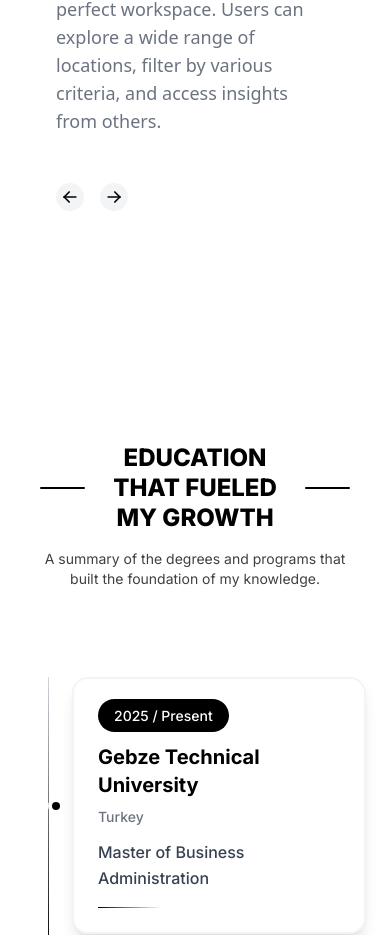
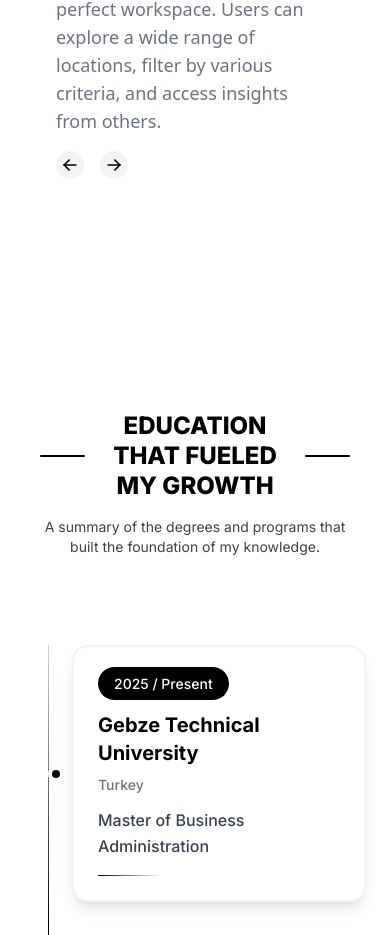
Before and after one commit to muhammed-gumus/portfolio, a Next.js app: page / in a window 390 px wide. Shown: the part 5539-6474 px from the top of the page. Built offline with nearby package versions, Linux system fonts and the light colour scheme.

Commit message:
fix: adjust padding in animated testimonials component for improved layout

```diff
--- a/components/ui/animated-testimonials.tsx
+++ b/components/ui/animated-testimonials.tsx
@@ -196,7 +196,7 @@
               ))}
             </motion.p>
           </motion.div>
-          <div className="flex gap-4 pt-12 md:pt-0">
+          <div className="flex gap-4 pt-4 md:pt-0">
             <button
               onClick={handlePrev}
               className="group/button flex h-7 w-7 items-center justify-center rounded-full bg-gray-100 dark:bg-neutral-800"
```
